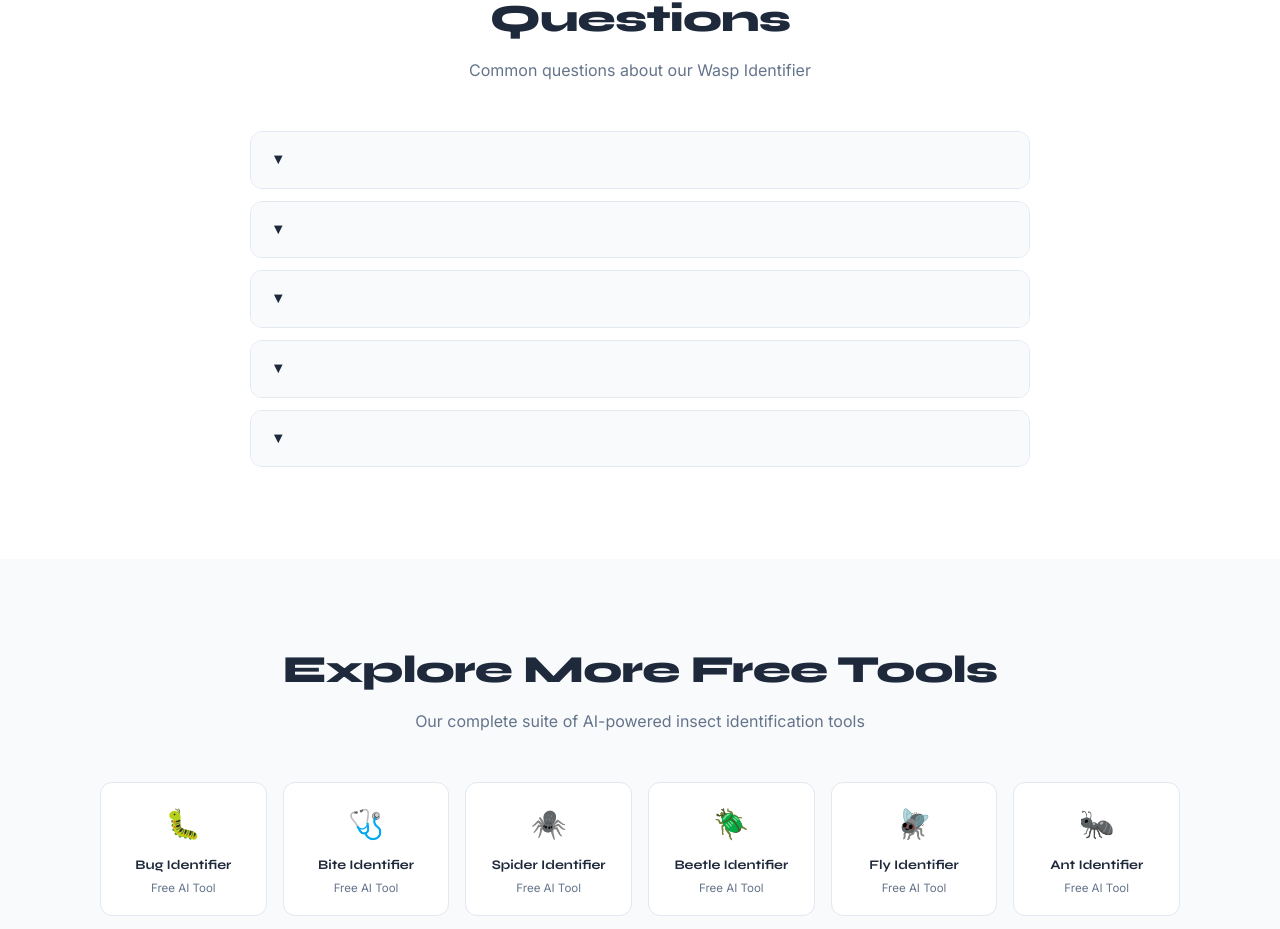
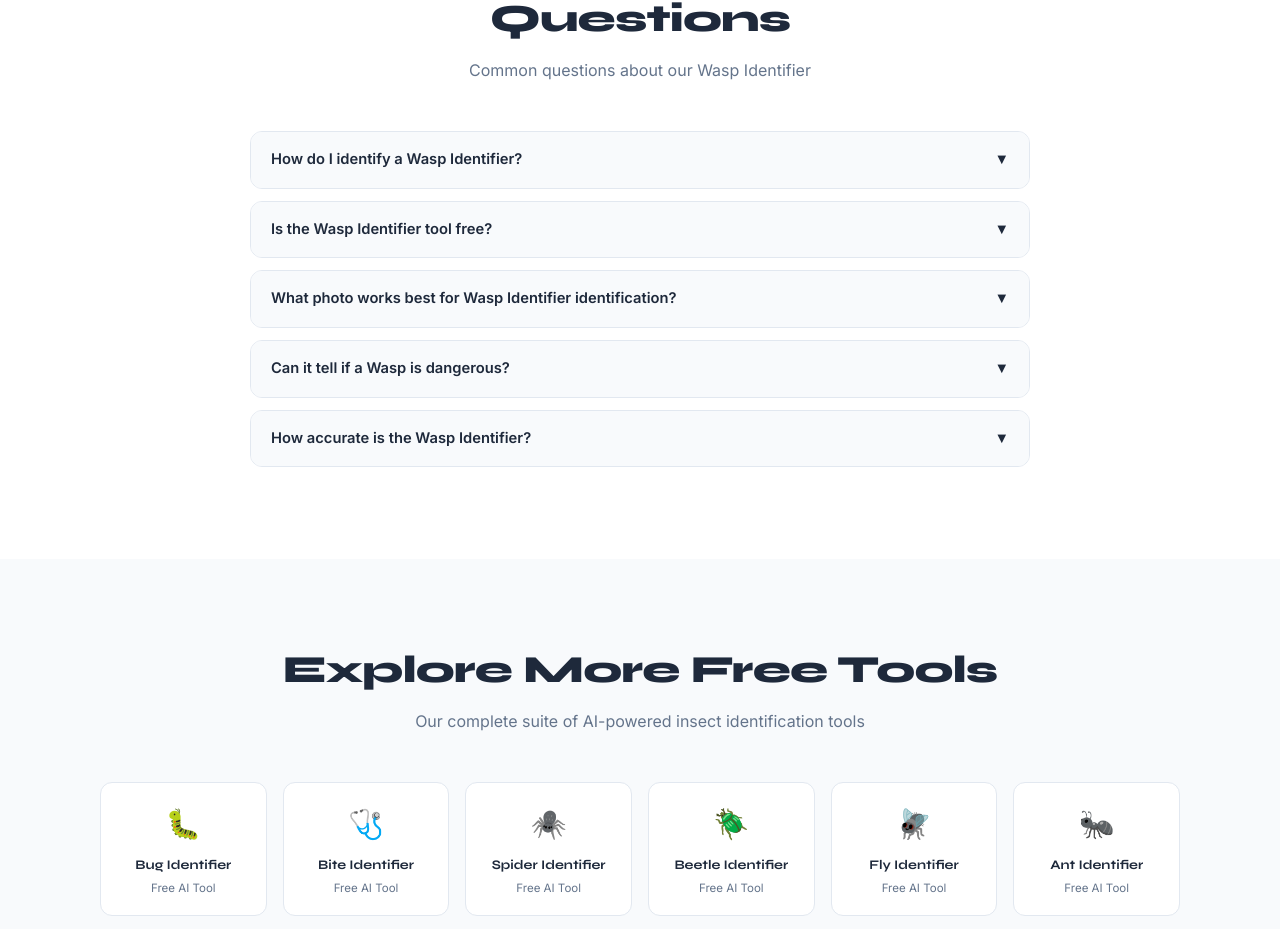
Before and after one commit to ahsan-ai-56/Bug-Identifier-Ai, a Next.js app: page /wasp-identifier in a window 1280 px wide. Shown: the part 2569-3498 px from the top of the page. Built offline with nearby package versions, Linux system fonts and the light colour scheme.

Commit message:
Update wasp-identifier.js

```diff
--- a/pages/wasp-identifier.js
+++ b/pages/wasp-identifier.js
@@ -67,7 +67,7 @@ export default function Page() {
         </div>
       </section>
 
-      <section className="section sec-white"> <div className="container" style={{maxWidth:780}}> <div className="sec-head"><h2>Frequently Asked Questions</h2><p>Common questions about our Wasp Identifier</p></div> {FAQS.map((f,i)=>( <div className="faq-item" key={i}> <div className="faq-q" onClick={()=>setOpenFaq(openFaq===i?null:i)}>{}{}<span>{openFaq===i?"▲":"▼"}</span></div> {openFaq===i && <div className="faq-a">{f.a}</div>} </div> ))}
+      <section className="section sec-white"> <div className="container" style={{maxWidth:780}}> <div className="sec-head"><h2>Frequently Asked Questions</h2><p>Common questions about our Wasp Identifier</p></div> {FAQS.map((f,i)=>( <div className="faq-item" key={i}> <div className="faq-q" onClick={()=>setOpenFaq(openFaq===i?null:i)}>{f.q}<span>{openFaq===i?"▲":"▼"}</span></div> {openFaq===i && <div className="faq-a">{f.a}</div>} </div> ))}
 
         </div>
       </section>
```
